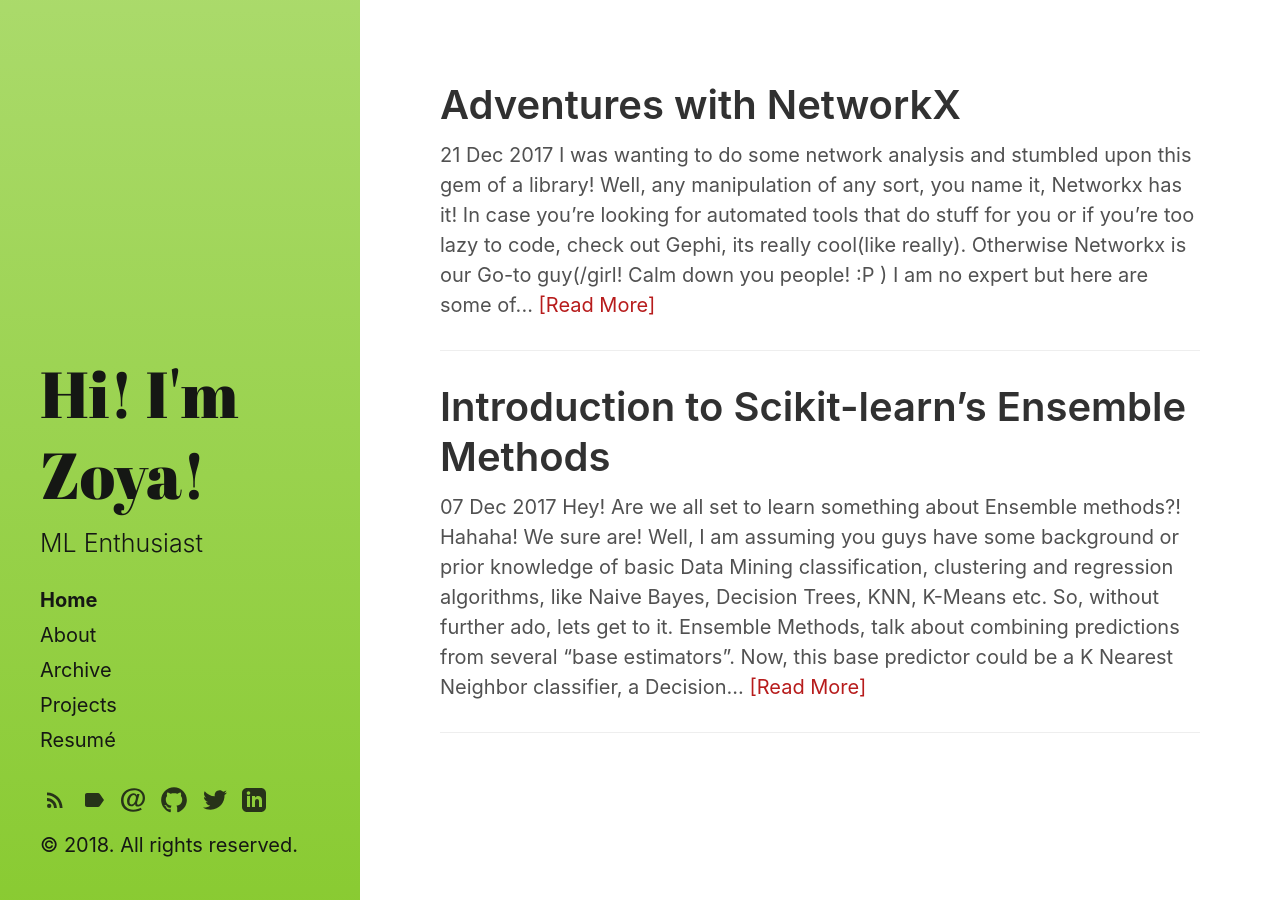
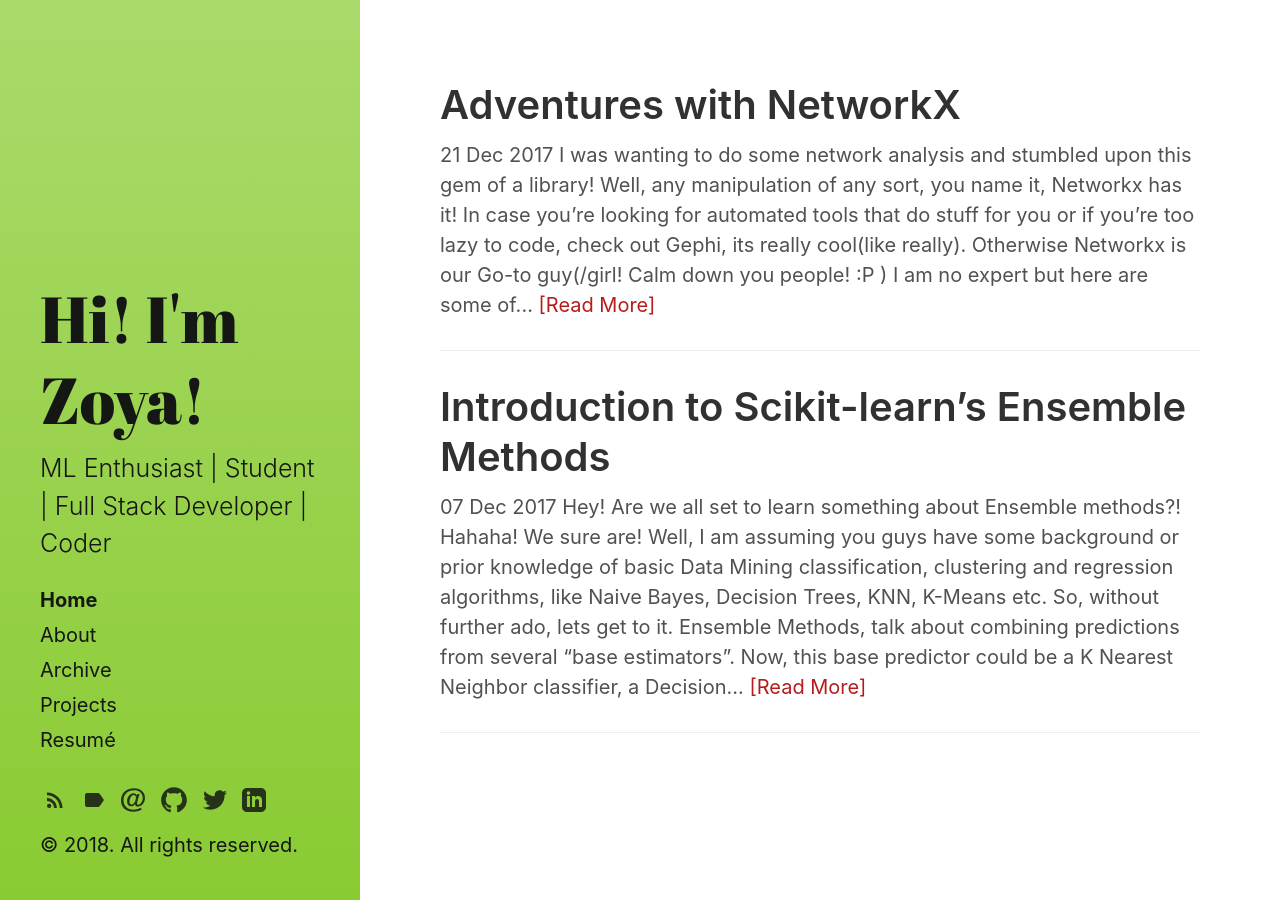
Before and after one commit to zeddmaxx/zeddmaxx.github.io, a Jekyll site: the page built from index.html, in a window 1280 px wide. Built offline with Jekyll 4.4.1, drawn with Linux system fonts in a browser that asks for light colours; the list of posts is cut into pages by our own code.

Commit message:
Update _config.yml

```diff
--- a/_config.yml
+++ b/_config.yml
@@ -6,7 +6,7 @@ highlighter:      rouge
 title:            Hi! I'm Zoya!
 email:            cutezoe1996@gmail.com
 tagline:          'Stronger Better Faster'
-description:      "ML Enthusiast"
+description:      "ML Enthusiast | Student | Full Stack Developer | Coder"
 url:              https://zeddmaxx.github.io/
 baseurl:
                   # the optional subpath of your site, e.g. "/blog"
```
